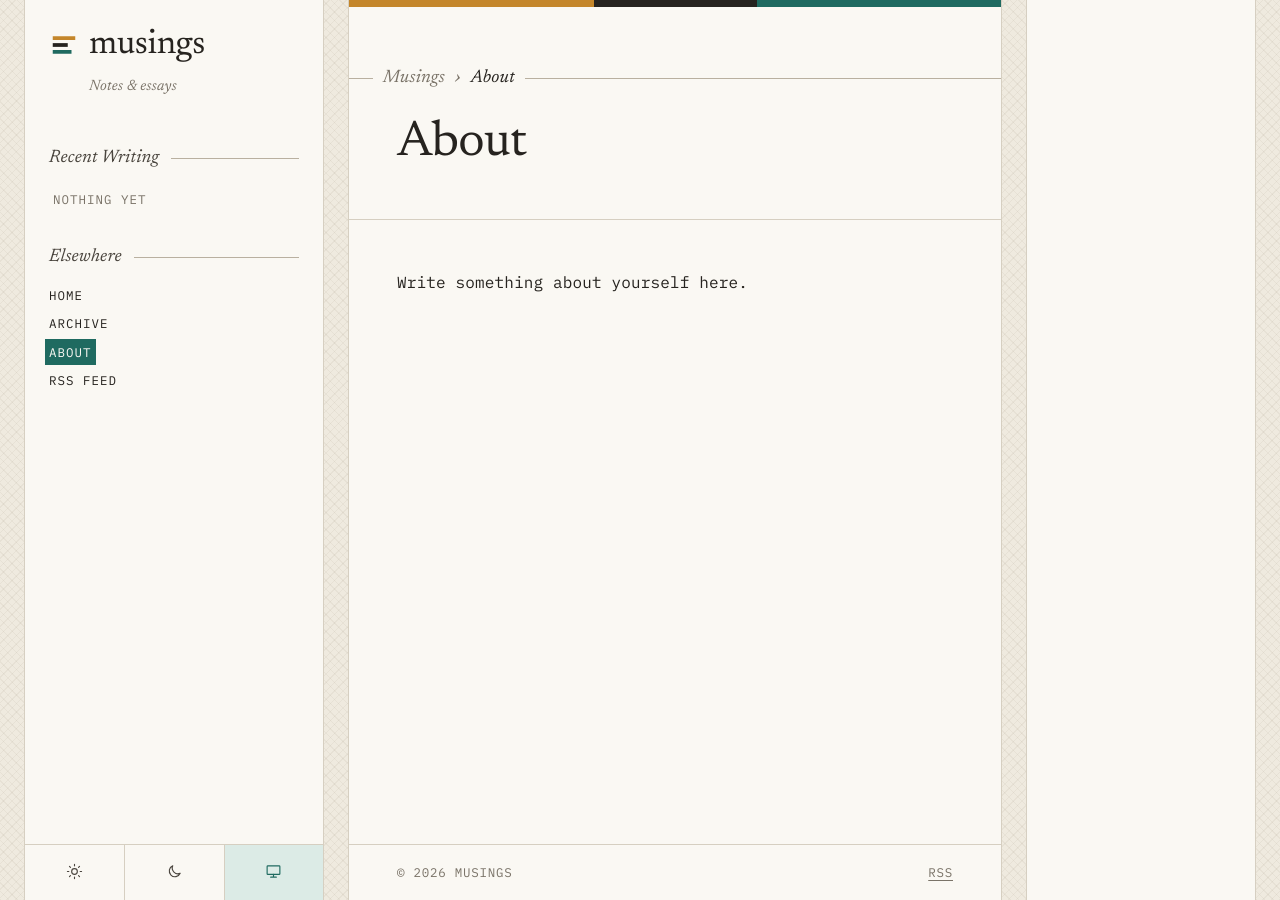
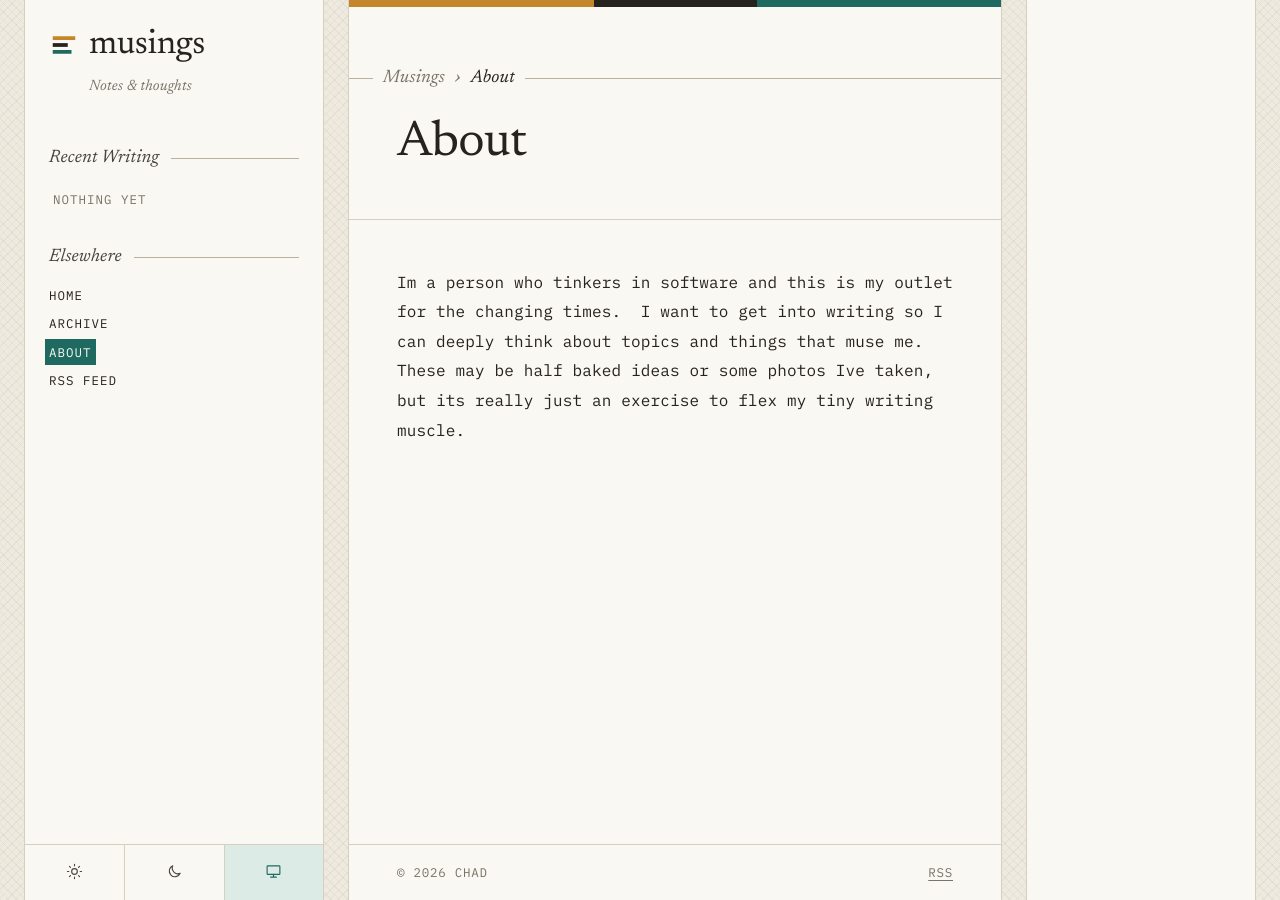
Before and after one commit to clillquist/musings, a Jekyll site: the page built from about.md, in a window 1280 px wide. Built offline with Jekyll 4.4.1, drawn with Linux system fonts in a browser that asks for light colours.

Commit message:
add in about and modify subtitle text

```diff
--- a/_config.yml
+++ b/_config.yml
@@ -1,8 +1,8 @@
 title: Musings
-tagline: Notes & essays
+tagline: Notes & thoughts
 description: >-
-  Notes, essays, and half-finished thoughts.
-author:
+  Notes and half-finished thoughts.
+author: Chad
 url: "" # e.g. https://example.com
 baseurl: ""
 
--- a/about.md
+++ b/about.md
@@ -4,4 +4,4 @@ title: About
 permalink: /about/
 ---
 
-Write something about yourself here.
+Im a person who tinkers in software and this is my outlet for the changing times.  I want to get into writing so I can deeply think about topics and things that muse me.  These may be half baked ideas or some photos Ive taken, but its really just an exercise to flex my tiny writing muscle.
```
